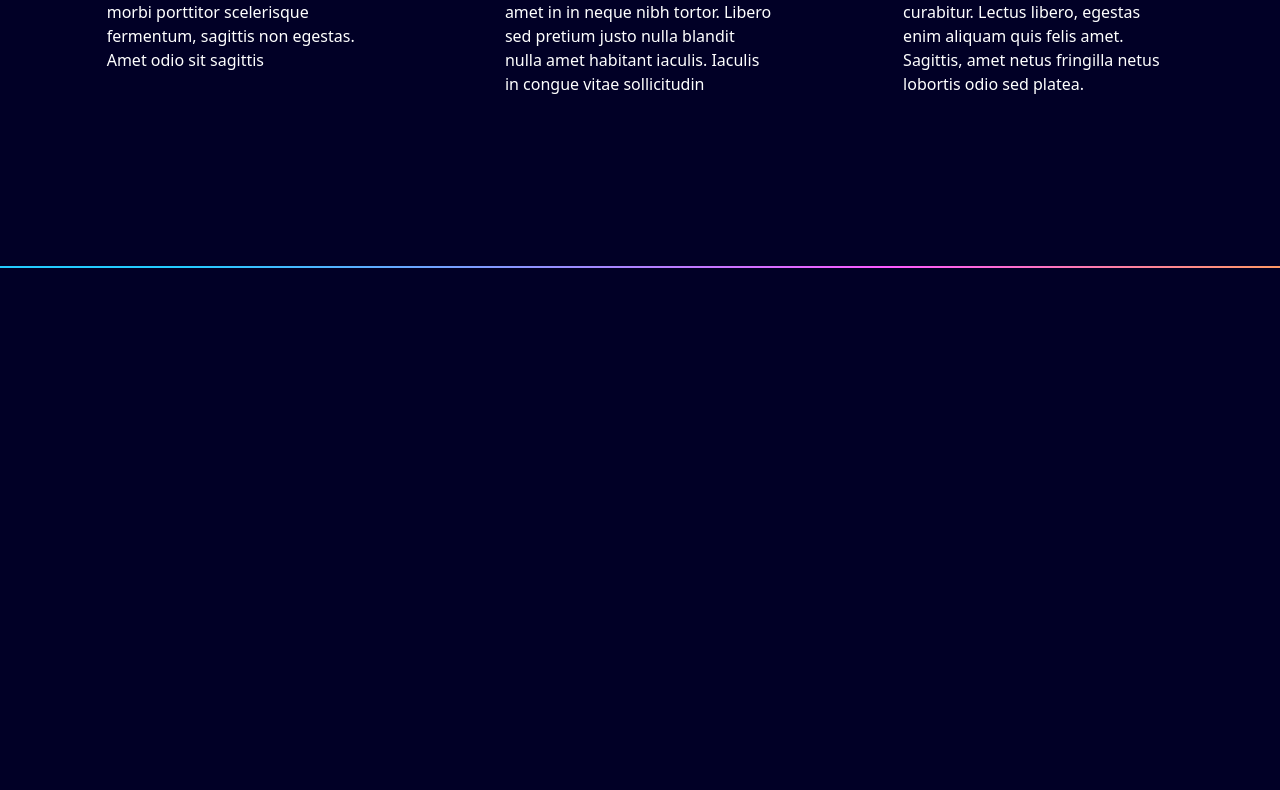
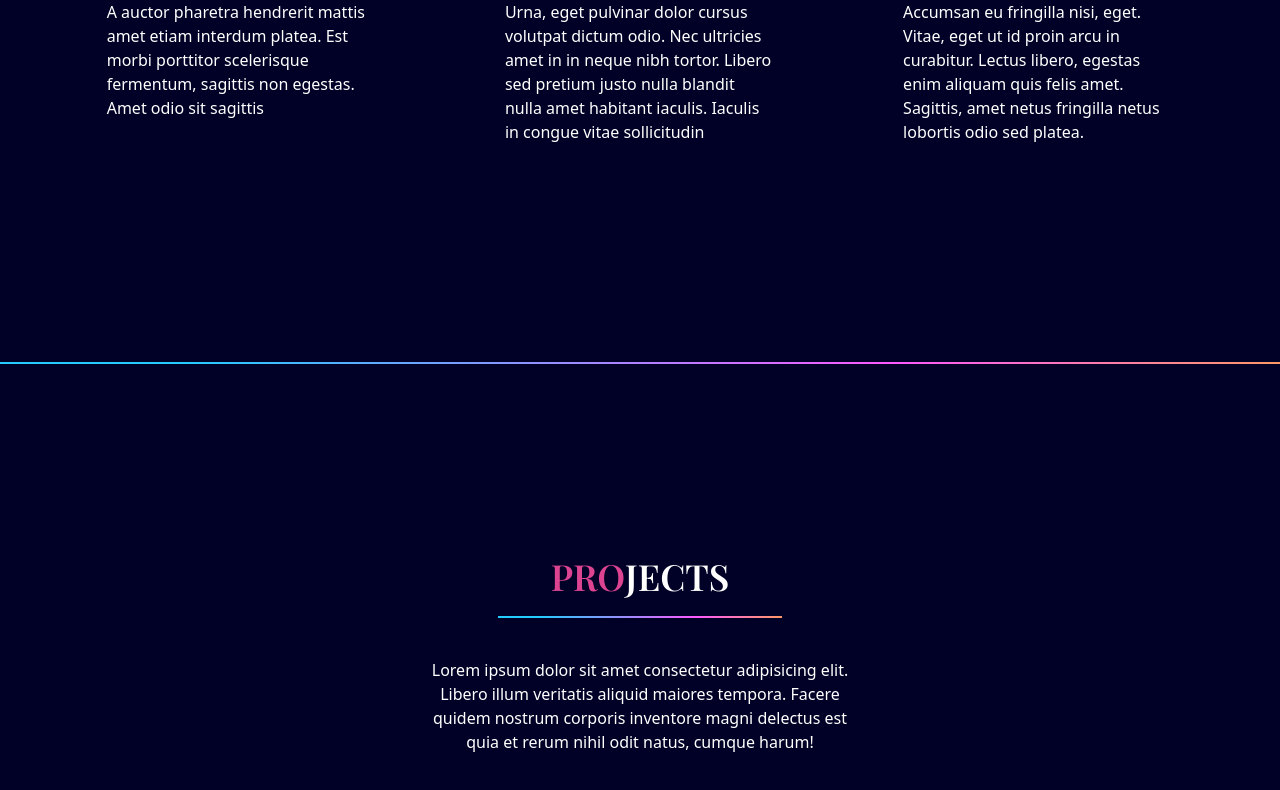
Before and after one commit to htetsoemoe/react-portfolio-project, a React (Vite) app in the folder portfolio/: page / in a window 1280 px wide. Shown: the part 1656-2446 px from the top of the page. Before the commit the page ends 1924 px from the top, so only its background shows below. Built offline with nearby package versions, Linux system fonts and the light colour scheme.

Commit message:
fixed rainblue color horizontal section line issue on app.jsx

```diff
--- a/portfolio/public/output.css
+++ b/portfolio/public/output.css
@@ -550,6 +550,10 @@ video {
   position: fixed;
 }
 
+.absolute{
+  position: absolute;
+}
+
 .relative{
   position: relative;
 }
@@ -594,6 +598,10 @@ video {
   z-index: 40;
 }
 
+.z-\[-1\]{
+  z-index: -1;
+}
+
 .mx-auto{
   margin-left: auto;
   margin-right: auto;
@@ -602,6 +610,10 @@ video {
 .my-10{
   margin-top: 2.5rem;
   margin-bottom: 2.5rem;
+}
+
+.mb-5{
+  margin-bottom: 1.25rem;
 }
 
 .mb-7{
@@ -616,6 +628,10 @@ video {
   margin-left: 33%;
 }
 
+.mt-0{
+  margin-top: 0px;
+}
+
 .mt-10{
   margin-top: 2.5rem;
 }
@@ -628,8 +644,48 @@ video {
   margin-top: 4rem;
 }
 
+.mt-3{
+  margin-top: 0.75rem;
+}
+
+.mt-32{
+  margin-top: 8rem;
+}
+
+.mt-40{
+  margin-top: 10rem;
+}
+
 .mt-5{
   margin-top: 1.25rem;
+}
+
+.mt-6{
+  margin-top: 1.5rem;
+}
+
+.mt-64{
+  margin-top: 16rem;
+}
+
+.mt-72{
+  margin-top: 18rem;
+}
+
+.mt-80{
+  margin-top: 20rem;
+}
+
+.mt-7{
+  margin-top: 1.75rem;
+}
+
+.mt-60{
+  margin-top: 15rem;
+}
+
+.mt-96{
+  margin-top: 24rem;
 }
 
 .flex{
@@ -640,20 +696,32 @@ video {
   display: none;
 }
 
+.h-0{
+  height: 0px;
+}
+
+.h-0\.5{
+  height: 0.125rem;
+}
+
 .h-3{
   height: 0.75rem;
+}
+
+.h-32{
+  height: 8rem;
 }
 
 .h-full{
   height: 100%;
 }
 
-.h-0{
-  height: 0px;
+.w-1\/2{
+  width: 50%;
 }
 
-.h-0\.5{
-  height: 0.125rem;
+.w-1\/3{
+  width: 33.333333%;
 }
 
 .w-3{
@@ -716,6 +784,10 @@ video {
   gap: 4rem;
 }
 
+.gap-32{
+  gap: 8rem;
+}
+
 .gap-6{
   gap: 1.5rem;
 }
@@ -766,10 +838,6 @@ video {
   background-image: linear-gradient(90deg, #24CBFF 14.53%, #FC59FF 69.36%, #FFBD0C 117.73%);
 }
 
-.bg-gradient-rainbow{
-  background-image: linear-gradient(81.66deg, #00B5EE 7.21%, #FF45A4 45.05%, #FFBA00 78.07%);
-}
-
 .p-12{
   padding: 3rem;
 }
@@ -813,12 +881,20 @@ video {
   padding-bottom: 1.5rem;
 }
 
+.pb-24{
+  padding-bottom: 6rem;
+}
+
 .pr-0{
   padding-right: 0px;
 }
 
 .pr-0\.5{
   padding-right: 0.125rem;
+}
+
+.pt-10{
+  padding-top: 2.5rem;
 }
 
 .text-center{
@@ -843,6 +919,16 @@ video {
   line-height: 2.25rem;
 }
 
+.text-4xl{
+  font-size: 2.25rem;
+  line-height: 2.5rem;
+}
+
+.text-5xl{
+  font-size: 3rem;
+  line-height: 1;
+}
+
 .text-6xl{
   font-size: 3.75rem;
   line-height: 1;
@@ -864,6 +950,11 @@ video {
 .text-deep-blue{
   --tw-text-opacity: 1;
   color: rgb(1 0 38 / var(--tw-text-opacity));
+}
+
+.text-red{
+  --tw-text-opacity: 1;
+  color: rgb(220 68 146 / var(--tw-text-opacity));
 }
 
 .text-yellow{
@@ -898,6 +989,11 @@ body,
   position: absolute;
 }
 
+.before\:-left-10::before{
+  content: var(--tw-content);
+  left: -2.5rem;
+}
+
 .before\:-left-20::before{
   content: var(--tw-content);
   left: -5rem;
@@ -906,6 +1002,11 @@ body,
 .before\:-left-\[25px\]::before{
   content: var(--tw-content);
   left: -25px;
+}
+
+.before\:-top-10::before{
+  content: var(--tw-content);
+  top: -2.5rem;
 }
 
 .before\:-top-20::before{
@@ -1039,25 +1140,51 @@ body,
   }
 }
 
+@media (min-width: 768px){
+  .sm\:mt-60{
+    margin-top: 15rem;
+  }
+
+  .sm\:mt-52{
+    margin-top: 13rem;
+  }
+
+  .sm\:mt-56{
+    margin-top: 14rem;
+  }
+
+  .sm\:mt-5{
+    margin-top: 1.25rem;
+  }
+}
+
 @media (min-width: 1060px){
   .md\:order-2{
     order: 2;
+  }
+
+  .md\:mt-0{
+    margin-top: 0px;
   }
 
   .md\:mt-32{
     margin-top: 8rem;
   }
 
-  .md\:mt-10{
-    margin-top: 2.5rem;
+  .md\:mb-32{
+    margin-bottom: 8rem;
   }
 
-  .md\:mt-20{
-    margin-top: 5rem;
+  .md\:mb-60{
+    margin-bottom: 15rem;
   }
 
-  .md\:mt-28{
-    margin-top: 7rem;
+  .md\:mt-60{
+    margin-top: 15rem;
+  }
+
+  .md\:mt-52{
+    margin-top: 13rem;
   }
 
   .md\:flex{
@@ -1066,6 +1193,14 @@ body,
 
   .md\:h-full{
     height: 100%;
+  }
+
+  .md\:w-1\/3{
+    width: 33.333333%;
+  }
+
+  .md\:w-3\/4{
+    width: 75%;
   }
 
   .md\:max-w-\[600px\]{
@@ -1084,6 +1219,14 @@ body,
     justify-content: center;
   }
 
+  .md\:justify-between{
+    justify-content: space-between;
+  }
+
+  .md\:gap-16{
+    gap: 4rem;
+  }
+
   .md\:text-start{
     text-align: start;
   }
@@ -1095,15 +1238,15 @@ body,
 }
 
 @media (min-width: 1200px){
-  .lg\:mt-32{
-    margin-top: 8rem;
+  .lg\:mt-80{
+    margin-top: 20rem;
   }
 
-  .lg\:mt-36{
-    margin-top: 9rem;
+  .lg\:mt-72{
+    margin-top: 18rem;
   }
 
-  .lg\:mt-40{
-    margin-top: 10rem;
+  .lg\:mt-60{
+    margin-top: 15rem;
   }
 }
--- a/portfolio/src/App.jsx
+++ b/portfolio/src/App.jsx
@@ -6,6 +6,7 @@ import { motion } from 'framer-motion'
 import Landing from './scenes/Landing'
 import LineGradient from './components/LineGradient'
 import MySkills from './scenes/MySkills'
+import Projects from './scenes/Projects'
 
 const App = () => {
   const [selectedPage, setSelectedPage] = useState("home")
@@ -49,7 +50,8 @@ const App = () => {
           <Landing setSelectedPage={setSelectedPage} />
         </motion.div>
       </div>
-      <LineGradient height='mt-40' />
+      {/* <LineGradient height={'mt-60'} /> */}
+      <div className={`h-0.5 w-full md:mt-52 bg-gradient-rainblue`}></div>
       <div className="w-5/6 mx-auto md:h-full">
           <motion.div
             margin="0 0 -200px 0"
@@ -59,7 +61,17 @@ const App = () => {
             <MySkills />
           </motion.div>
       </div>
-      <LineGradient height='mt-40' />
+      {/* <LineGradient height={'mt-96'} /> */}
+      <div className={`h-0.5 w-full md:mt-52 bg-gradient-rainblue`}></div>
+      <div className="w-5/6 mx-auto">
+        <motion.div
+          margin="0 0 -200px 0"
+          amount="all"
+          onViewportEnter={() => setSelectedPage("projects")}
+        >
+          <Projects />
+        </motion.div>
+      </div>
     </div>
   )
 }
--- a/portfolio/src/components/LineGradient.jsx
+++ b/portfolio/src/components/LineGradient.jsx
@@ -1,7 +1,7 @@
 import React from 'react'
 
-const LineGradient = ({ width = 'w-full', height = 'mt-0' }) => {
-    return <div className={`h-0.5 ${width} lg:${height} bg-gradient-rainblue`}></div>
+const LineGradient = ({ width = "w-full", height }) => {
+    return <div className={`h-0.5 ${width} sm:${height} bg-gradient-rainblue`}></div>
 }
 
 export default LineGradient
--- /dev/null
+++ b/portfolio/src/scenes/Projects.jsx
@@ -0,0 +1,38 @@
+import { motion } from 'framer-motion'
+import LineGradient from '../components/LineGradient'
+
+const Projects = () => {
+    return (
+        <section id='projects' className='pt-48 pb-48'>
+            {/* Headings */}
+            <motion.div
+                className="md:w-2/5 mx-auto text-center"
+                initial="hidden"
+                whileInView="visible"
+                viewport={{ once: true, amount: 0.5 }}
+                transition={{ duration: 0.5 }}
+                variants={{
+                    hidden: { opacity: 0, y: -50 },
+                    visible: { opacity: 1, y: 0 },
+                }}
+            >
+                <div>
+                    <p className="font-playfair font-semibold text-4xl">
+                        <span className="text-red">PRO</span>JECTS
+                    </p>
+                    <div className="flex justify-center mt-5">
+                        <LineGradient width="w-2/3" />
+                    </div>
+                </div>
+                <p className="mt-10 mb-10">
+                    Lorem ipsum dolor sit amet consectetur adipisicing elit.
+                    Libero illum veritatis aliquid maiores tempora.
+                    Facere quidem nostrum corporis inventore magni delectus est
+                    quia et rerum nihil odit natus, cumque harum!
+                </p>
+            </motion.div>
+        </section>
+    )
+}
+
+export default Projects
```
